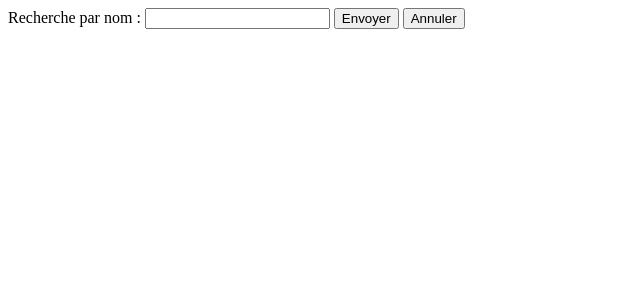
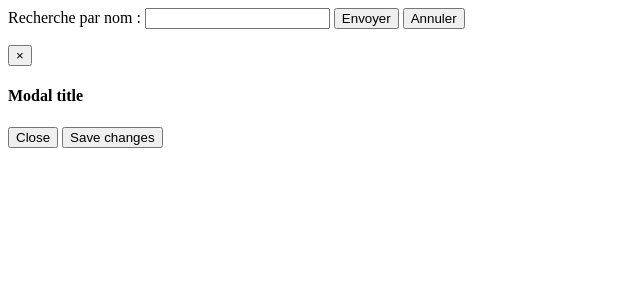
Before and after one commit to AnthonyAES/FranceMusees, a PHP site: page /departement.php?id=1 in a window 1280 px wide. Shown: the top 300 px of the page, without its empty margins (0-640 px from the left). Run offline with PHP 8.4, Linux system fonts and the light colour scheme; data that the repository does not hold is empty; some libraries are stand-ins or nearby versions.

Commit message:
début modal

```diff
--- a/departement.php
+++ b/departement.php
@@ -47,7 +47,7 @@
             echo "<img src='".$adr_img."'>";
             echo "</p>";
             echo "<div class='homeart'>";
-        echo  "<div class='post-preview'><a href='musee.php?id=" . $article['id'] . "'><h2 class='post-title'>";
+            echo "<div class='post-preview'><a data-toggle=\"modal\" data-target=\"#myModal\"  href='musee.php?id=" . $article['id'] . "'><h2 class='post-title'>";
             echo $article['nom_du_musee'];
             echo "</h2></a>";
 
@@ -60,13 +60,57 @@
             echo "<p class='post-meta'>";
             echo $article['periode_ouverture'];
             echo "</p></div>";
-        echo "<div class='more'><a href='musee.php?id=" . $article['id'] . "'>Lire plus...</a></div>";
+            echo "<div class='more'><a data-toggle=\"modal\" data-target=\"#myModal\" href='musee.php?id=" . $article['id'] . "'>Lire plus...</a></div>";
             echo "</div><hr>";
         }
 
+        ?>
 
 
+        <!--<div class="modal-museum-bg container-fluid hidden">
+            <div class="modal-core row">
+                <div class="col-xs-12 col-md-6">
 
-    ?>
+                </div>
+                <div class="col-xs-12 col-md-6" id="map">
+
+                </div>
+            </div>
+        </div>-->
+
+<!-- FENETRE MODALE-->
+
+        <div id="myModal" class="modal fade" tabindex="-1" role="dialog">
+            <div class="modal-dialog" role="document">
+                <div class="modal-content">
+                    <div class="modal-header">
+                        <button type="button" class="close" data-dismiss="modal" aria-label="Close"><span aria-hidden="true">&times;</span></button>
+                        <h4 class="modal-title">Modal title</h4>
+                    </div>
+                    <div class="modal-body">
+                        <div class="col-xs-12 col-md-6">
+                    <?php include 'musee.php' ?>
+                </div>
+                <div class="col-xs-12 col-md-6" id="map">
+
+                </div>
+                    </div>
+                    <div class="modal-footer">
+                        <button type="button" class="btn btn-default" data-dismiss="modal">Close</button>
+                        <button type="button" class="btn btn-primary">Save changes</button>
+                    </div>
+                </div><!-- /.modal-content -->
+            </div><!-- /.modal-dialog -->
+        </div><!-- /.modal -->
+
+        <script
+                src="https://code.jquery.com/jquery-3.2.1.min.js"
+                integrity="sha256-hwg4gsxgFZhOsEEamdOYGBf13FyQuiTwlAQgxVSNgt4="
+                crossorigin="anonymous"></script>
+        <script src="js/bootstrap.min.js"></script>
+        <script src="js/map.js"></script>
+        <script src="https://maps.googleapis.com/maps/api/js?key=AIzaSyAm34dUtahqxI1t4InV-JOGMRxdE5KsPD4&callback=initMap"
+                async defer></script>
+        <script src="js/script.js"></script>
     </body>
 </html>
--- a/musee.php
+++ b/musee.php
@@ -18,20 +18,7 @@
     echo "Connection failed: " . $e->getMessage();
     }
 ?>
-<html lang="fr">
-<head>
-    <meta charset="utf-8">
-    <meta http-equiv="X-UA-Compatible" content="IE=edge">
-    <meta name="viewport" content="width=device-width, initial-scale=1">
-    <title>Musées de France</title>
-</head>
-    <style>
-        #map{
-            width: 100%;
-            height: 500px;
-        }
-    </style>
-<body>
+
      <?php
         foreach($result as $article){
             $linkDep = $article['nom_dep'];
@@ -73,12 +60,3 @@
 
 
     ?>
-
-    <div id="map"></div>
-    <script src="https://ajax.googleapis.com/ajax/libs/jquery/3.2.1/jquery.min.js"></script>
-    <script src="js/map.js"></script>
-    <script src="https://maps.googleapis.com/maps/api/js?key=AIzaSyAm34dUtahqxI1t4InV-JOGMRxdE5KsPD4&callback=initMap"
-    async defer></script>
-
-</body>
-</html>
```
Also changed, not shown: css/style.css (+13 -2 lines), index.php (+3 -10 lines), js/script.js (indentation only). Lines whose indentation alone changed are shown as unchanged.
